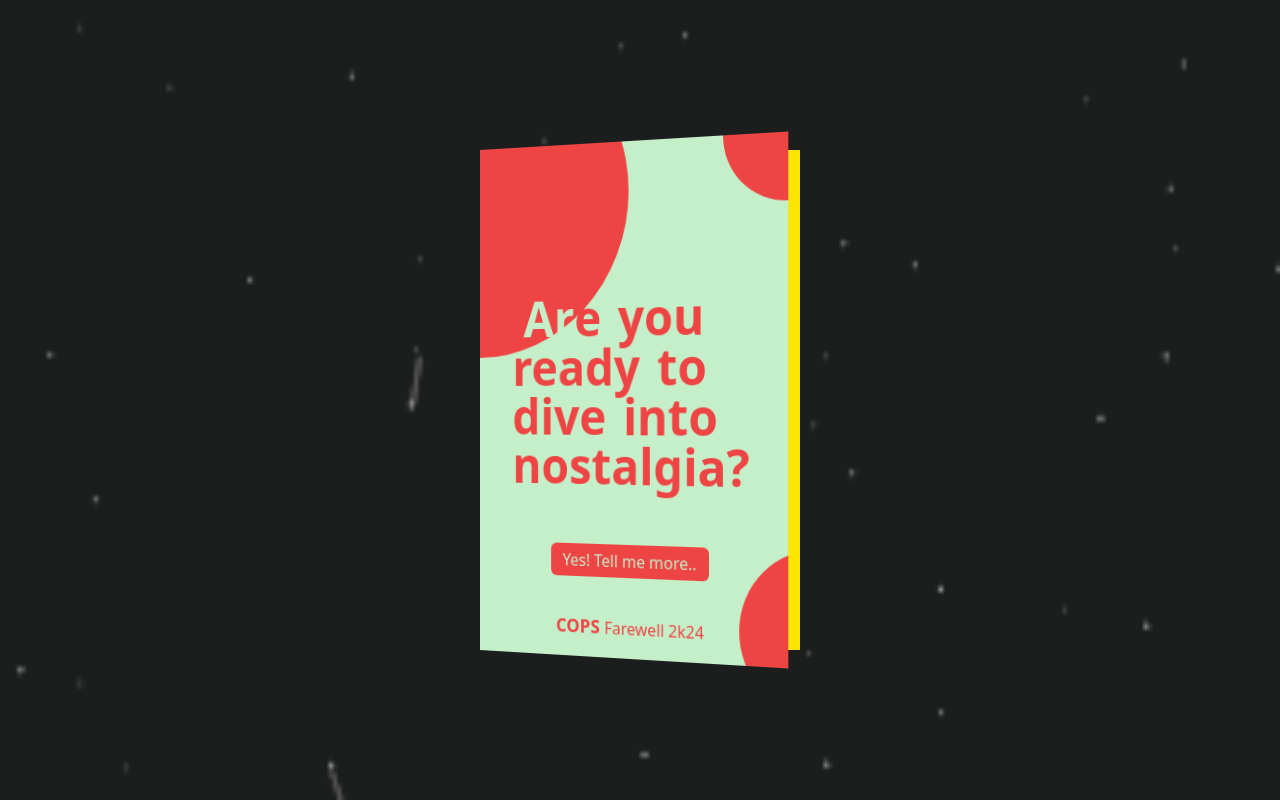
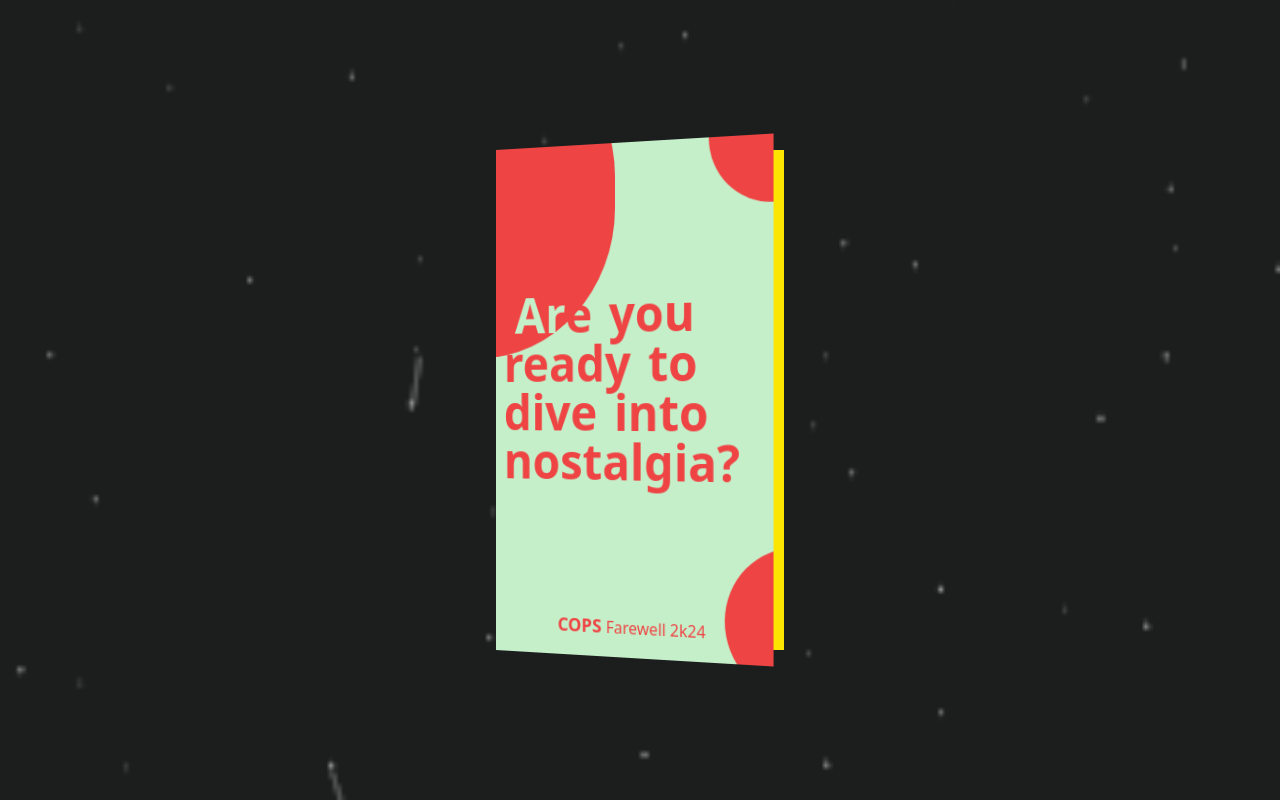
Before and after one commit to Varun-Kolanu/Farewell2k24, a React (Vite) app: page / in a window 1280 px wide. Built offline with nearby package versions, Linux system fonts and the light colour scheme.

Commit message:
update: design changes and add: App links

```diff
--- a/src/App.jsx
+++ b/src/App.jsx
@@ -84,16 +84,7 @@ const App = ({ senior }) => {
       className={`w-[100vw] h-[100vh] flex flex-col justify-center items-center bg-[#1c1e1e]`}
     >
       <CanvasBackground />
-
-      {page > 1 && (
-        <button
-          onClick={handlePrev}
-          className="bg-gray-500 text-white px-3 py-1 rounded-md relative -top-6 z-10"
-        >
-          Previous
-        </button>
-      )}
-      <div id="book" className="relative w-80 h-[500px] z-10">
+      <div id="book" className="relative w-72 h-[500px] z-10">
         {cards}
       </div>
     </main>
--- a/src/cards/Card1.jsx
+++ b/src/cards/Card1.jsx
@@ -2,22 +2,30 @@ import React from "react";
 
 const Card1 = ({ page, handleNext, handlePrev }) => {
   return (
-		<div className={`perspective-1 ${page > 1 && "w-0 h-0"} absolute`}>
     <div
-				className={` transition-all duration-1000 origin-left ${page > 1 && "rotate-y-135"} ${
+      className={`perspective-1 ${
+        page > 1 && "w-0 h-0"
+      } absolute cursor-default`}
+      onClick={() => page <= 1 && handleNext()}
+    >
+      <div
+        className={` transition-all duration-1000 origin-left ${
+          page > 1 && "rotate-y-135"
+        } ${
           page == 1 && "rotate-y-20"
-				} overflow-hidden w-80 h-[500px] relative bg-[#c5efc9] flex flex-col justify-center items-center`}
+        } overflow-hidden w-72 h-[500px] relative bg-[#c5efc9] flex flex-col justify-center items-center`}
         onClick={() => {
           page > 1 && handlePrev();
-				}}>
+        }}
+      >
         {page == 1 && (
           <>
-						<div className="bg-red-500 w-80 h-80 rounded-full absolute -top-28 -left-40"></div>
+            <div className="bg-red-500 w-72 h-80 rounded-full absolute -top-28 -left-40"></div>
             <div className="bg-red-500 w-16 h-16 rounded-bl-full absolute top-0 right-0"></div>
-						<div className="bg-red-500 w-40 h-40 rounded-full absolute -bottom-12 -right-28"></div>
+            <div className="bg-red-500 w-36 h-36 rounded-full absolute -bottom-8 -right-24"></div>
 
             <div className="p-9 ">
-							<div className="text-5xl space-x-3 font-bold font-sans z-10 relative top-2 left-3">
+              <div className="text-5xl space-x-3 font-bold font-sans z-10 relative -top-3">
                 <span className="text-[#c5efc9]">Ar</span>
                 <span className="text-red-500 relative -left-3 [word-spacing:5px]">
                   e you ready to dive into nostalgia?
@@ -25,14 +33,9 @@ const Card1 = ({ page, handleNext, handlePrev }) => {
               </div>
             </div>
 
-						<button
-							onClick={handleNext}
-							className="bg-red-500 text-[#c5efc9] px-3 py-1 rounded-md relative top-6">
-							Yes! Tell me more..
-						</button>
-
             <div className="absolute bottom-4 text-red-500 font-sans">
-							<span className="font-bold text-lg"> COPS </span> <span> Farewell 2k24 </span>
+              <span className="font-bold text-lg"> COPS </span>{" "}
+              <span> Farewell 2k24 </span>
             </div>
           </>
         )}
--- a/src/cards/Card2.jsx
+++ b/src/cards/Card2.jsx
@@ -2,27 +2,35 @@ import React from "react";
 
 const Card2 = ({ page, handleNext, senior, handlePrev }) => {
   return (
-		<div className={`perspective-2 ${page > 2 && "w-0 h-0"} absolute`}>
     <div
-				className={` transition-all duration-1000 origin-left ${page > 2 && "rotate-y-135"} ${
+      className={`perspective-2 ${
+        page > 2 && "w-0 h-0"
+      } absolute cursor-default`}
+      onClick={() => page <= 2 && handleNext()}
+    >
+      <div
+        className={` transition-all duration-1000 origin-left ${
+          page > 2 && "rotate-y-135"
+        } ${
           page == 2 && "rotate-y-20"
-				} overflow-hidden w-80 h-[500px] relative bg-[#fce501] flex flex-col justify-around items-center`}
+        } overflow-hidden w-72 h-[500px] relative bg-[#fce501] flex flex-col justify-around items-center`}
         onClick={() => {
           page > 2 && handlePrev();
-				}}>
+        }}
+      >
         {page == 2 && (
           <>
             <div className="pl-5 pr-3 relative mb-2">
               <div className="flex flex-col">
-								<div className="text-md text-[#fc618a] font-sans space-x-1">
+                <div className="text-lg text-[#fc618a] font-sans space-x-1">
                   The results are just in! The COPS Award in category
                 </div>
-								<div className="text-[#fd7196] text-4xl space-x-3 font-bold font-sans mb-1 flex content-center">
+                <div className="text-[#fd7196] text-5xl space-x-3 font-bold font-sans mb-1 flex content-center">
                   {senior.custom_award_title}
                 </div>
                 <span className="text-[#fd7196] text-lg">
                   goes to none other than{" "}
-									<div className="font-semibold text-3xl">{senior.name}</div>
+                  <div className="font-semibold text-4xl">{senior.name}</div>
                 </span>
               </div>
             </div>
@@ -40,11 +48,6 @@ const Card2 = ({ page, handleNext, senior, handlePrev }) => {
 
                 <img src="/award.jpg" className="w-full mb-2 z-10 h-full" />
               </div>
-							<button
-								onClick={handleNext}
-								className="bg-[#fc618a] text-[#fce501] px-3 py-1 rounded-md w-20 h-8 m-2">
-								Next
-							</button>
             </div>
           </>
         )}
--- a/src/cards/Card3.jsx
+++ b/src/cards/Card3.jsx
@@ -2,14 +2,22 @@ import React from "react";
 
 const Card3 = ({ page, handleNext, handlePrev }) => {
   return (
-		<div className={`perspective-3 ${page > 3 && "w-0 h-0"} absolute`}>
     <div
-				className={`py-2 transition-all duration-1000 origin-left ${page > 3 && "rotate-y-135"} ${
+      className={`perspective-3 ${
+        page > 3 && "w-0 h-0"
+      } absolute cursor-default`}
+      onClick={() => page <= 3 && handleNext()}
+    >
+      <div
+        className={`py-2 transition-all duration-1000 origin-left ${
+          page > 3 && "rotate-y-135"
+        } ${
           page == 3 && "rotate-y-20"
-				} overflow-hidden w-80 h-[500px] relative bg-red-500 flex flex-col justify-around items-center`}
+        } overflow-hidden w-72 h-[500px] relative bg-red-500 flex flex-col justify-around items-center`}
         onClick={() => {
           page > 3 && handlePrev();
-				}}>
+        }}
+      >
         {page == 3 && (
           <>
             <div className="pl-5 pr-3 relative mb-2">
@@ -17,25 +25,36 @@ const Card3 = ({ page, handleNext, handlePrev }) => {
                 <span
                   className="
                     text-white
-                  text-4xl space-x-3 font-bold font-sans">
+                  text-[2rem] space-x-3 font-bold font-sans"
+                >
                   In your honour, we have decided to host a dinner
                 </span>
               </div>
             </div>
 
-						<div className="w-full h-full flex justify-center items-center">
-							<img src="/dinner.jpg" className="rounded-full w-56 h-56" />
+            <div className="w-full h-full flex justify-center items-center relative">
+              <img
+                src="/dinner.jpg"
+                className="rounded-full w-64 h-64 shadow-md shadow-white z-10 absolute"
+              />
+              <img
+                src="/dinner.jpg"
+                className="rounded-full w-56 h-56 shadow-md shadow-white z-20 absolute"
+              />
+              <img
+                src="/dinner.jpg"
+                className="rounded-full w-48 h-48 shadow-md shadow-white z-30 absolute"
+              />
             </div>
 
-						<button
-							onClick={handleNext}
-							className="bg-white text-red-500 px-3 py-1 rounded-md w-20 h-8 m-2">
-							Next
-						</button>
+            <div className="text-white font-mono">
+              <span className="font-bold text-lg"> COPS </span>{" "}
+              <span> Farewell 2k24 </span>
+            </div>
 
-						<div className="text-white font-mono">
-							<span className="font-bold text-lg"> COPS </span> <span> Farewell 2k24 </span>
-						</div>
+            <div className="rounded-full border-white w-12 h-12 border-2 absolute -right-6 -bottom-6"></div>
+            <div className="rounded-full border-white w-16 h-16 border-2 absolute -right-8 -bottom-8"></div>
+            <div className="rounded-full border-white w-20 h-20 border-2 absolute -right-10 -bottom-10"></div>
           </>
         )}
       </div>
--- a/src/cards/Card5.jsx
+++ b/src/cards/Card5.jsx
@@ -1,35 +1,67 @@
 import React from "react";
+import { MdOutlineFlightTakeoff } from "react-icons/md";
+import { FaGlassCheers } from "react-icons/fa";
 
 const Card5 = ({ page, handleNext, handlePrev }) => {
   return (
-		<div className={`perspective-5 ${page > 5 && "w-0 h-0"} absolute`}>
     <div
-				className={`transition-all duration-1000 origin-left ${page > 5 && "rotate-y-135"} ${
+      className={`perspective-5 ${
+        page > 5 && "w-0 h-0"
+      } absolute cursor-default`}
+      onClick={() => page <= 5 && handleNext()}
+    >
+      <div
+        className={`transition-all duration-1000 origin-left ${
+          page > 5 && "rotate-y-135"
+        } ${
           page == 5 && "rotate-y-20"
-				} overflow-hidden w-80 h-[500px] relative bg-[#2f46ba] flex flex-col items-center z-40`}
+        } overflow-hidden w-72 h-[500px] relative bg-[#2f46ba] flex flex-col justify-start items-center z-40`}
         onClick={() => {
           page > 5 && handlePrev();
-				}}>
+        }}
+      >
         {page == 5 && (
           <>
-						<div className="pt-4 relative">
-							<span className="text-white text-4xl flex justify-center">COPS Farewell</span>
+            <div className="text-[#1ed760] font-sans mt-4">
+              <span className="font-bold text-lg"> COPS </span>{" "}
+              <span> Farewell 2k24 </span>
             </div>
-						<div className="w-full h-full z-30 flex flex-col items-center">
-							<img src="/invitation.jpg" className="w-full h-4/5 py-8 px-12 z-20" />
-							<span className="flex justify-center z-30 pl-4 pr-1 text-[#2f46ba] font-bold relative -top-3">
-								Do not forget to carry your plane ticket and the puzzle piece with it! It's going to
-								be a fun ride!
+
+            <div className="relative w-full h-1/2 pl-5 top-16">
+              <img
+                src="/invitation.jpg"
+                className="w-48 h-36 skew-y-12 shadow-md shadow-green-200 absolute z-30 rounded-md"
+              />
+              <img
+                src="/invitation.jpg"
+                className="w-48 h-36 skew-y-12 shadow-md shadow-green-200 absolute z-20 left-12 rounded-md opacity-80"
+              />
+              <img
+                src="/invitation.jpg"
+                className="w-48 h-36 skew-y-12 shadow-md shadow-green-200 absolute z-10 left-24 rounded-md opacity-60"
+              />
+            </div>
+
+            <div className="w-full z-30 flex flex-col items-center text-lg">
+              <span className="flex justify-center z-30 pl-4 pr-1 text-[#1ed760] font-bold relative">
+                Do not forget to carry your plane ticket and the puzzle piece
+                with it! It's going to be a fun ride!
               </span>
             </div>
-						<button
-							onClick={handleNext}
-							className="bg-[#2f46ba] text-[#1ed760] px-3 py-1 rounded-md w-20 h-8 absolute bottom-3 z-30">
-							Next
-						</button>
-						<div className="border-b-[#1ed760] border-b-[350px] border-x-[50px] w-0 h-0 border-t-0 border-x-transparent absolute bottom-14 -left-6 rotate-[30deg] z-30"></div>
-						<div className="border-b-[#1ed760] border-b-[600px] border-x-[200px] w-0 h-0 border-t-0 border-x-transparent absolute -bottom-24 -left-4 rotate-[25deg]"></div>
-						<div className="border-b-[#1ed760] border-b-[350px] border-x-[60px] w-0 h-0 border-t-0 border-x-transparent absolute -bottom-8 -right-20 rotate-[30deg] z-20"></div>
+
+            <MdOutlineFlightTakeoff className="text-[#1ed760] w-10 h-10 -rotate-12 absolute bottom-2 left-2" />
+
+            <div className="rounded-full border-[#1ed760] w-8 h-8 border-2 absolute -bottom-4"></div>
+            <div className="rounded-full border-[#1ed760] w-12 h-12 border-2 absolute -bottom-6"></div>
+            <div className="rounded-full border-[#1ed760] w-16 h-16 border-2 absolute -bottom-8"></div>
+            <div className="rounded-full border-[#1ed760] w-20 h-20 border-2 absolute -bottom-10"></div>
+            <div className="rounded-full border-[#1ed760] w-24 h-24 border-2 absolute -bottom-12"></div>
+            <div className="rounded-full border-[#1ed760] w-28 h-28 border-2 absolute -bottom-14"></div>
+            <div className="rounded-full border-[#1ed760] w-32 h-32 border-2 absolute -bottom-16"></div>
+            <div className="rounded-full border-[#1ed760] w-36 h-36 border-2 absolute -bottom-[72px]"></div>
+            <div className="rounded-full border-[#1ed760] w-40 h-40 border-2 absolute -bottom-20"></div>
+
+            <FaGlassCheers className="text-[#1ed760] w-10 h-10 absolute bottom-2 right-2" />
           </>
         )}
       </div>
--- a/src/cards/Card6.jsx
+++ b/src/cards/Card6.jsx
@@ -2,32 +2,42 @@ import React from "react";
 
 const Card6 = ({ page, handleNext, handlePrev }) => {
   return (
-		<div className={`perspective-6 ${page > 6 && "w-0 h-0"} absolute`}>
     <div
-				className={` transition-all duration-1000 origin-left ${page > 6 && "rotate-y-135"} ${
+      className={`perspective-6 ${
+        page > 6 && "w-0 h-0"
+      } absolute cursor-default`}
+      onClick={() => page <= 6 && handleNext()}
+    >
+      <div
+        className={` transition-all duration-1000 origin-left ${
+          page > 6 && "rotate-y-135"
+        } ${
           page == 6 && "rotate-y-20"
-				} overflow-hidden w-80 h-[500px] relative bg-[#1e1d24] flex flex-col justify-around items-center`}
+        } overflow-hidden w-72 h-[500px] relative bg-[#1e1d24] flex flex-col justify-around items-center`}
         onClick={() => {
           page > 6 && handlePrev();
-				}}>
+        }}
+      >
         {page == 6 && (
           <>
             <div className="text-[#f6f5fb] font-mono">
-							<span className="font-bold text-lg"> COPS </span> <span> Farewell 2k24 </span>
+              <span className="font-bold text-lg"> COPS </span>{" "}
+              <span> Farewell 2k24 </span>
             </div>
 
-						<div className="pl-5 pr-3 relative mb-2">
+            <div className="pl-5 pr-3 relative mb-2 -top-8">
               <div className="flex flex-col">
                 <span
                   className="
                     text-[#f6f5fb]
-                  text-4xl space-x-3 font-bold font-sans mb-1">
+                  text-4xl space-x-3 font-bold font-sans mb-1"
+                >
                   The dress code is Black & White
                 </span>
               </div>
             </div>
 
-						<div className="w-full px-3 flex flex-col items-center justify-between relative">
+            <div className="w-full px-3 flex flex-col items-center justify-between relative -top-8">
               <div className="relative">
                 <div className="bg-[#f6f5fb] w-32 h-32 rounded-full absolute -top-16 -right-16"></div>
                 <div className="bg-[#1e1d24] w-16 h-16 rounded-bl-full absolute top-0 right-0"></div>
@@ -35,13 +45,11 @@ const Card6 = ({ page, handleNext, handlePrev }) => {
                 <div className="bg-[#f6f5fb] w-32 h-32 rounded-full absolute -bottom-16 -left-16"></div>
                 <div className="bg-[#1e1d24] w-16 h-16 rounded-tr-full absolute bottom-0 left-0"></div>
 
-								<img src="/black_and_white.jpg" className="w-full h-full mb-2 z-10" />
+                <img
+                  src="/black_and_white.jpg"
+                  className="w-full h-full mb-2 z-10"
+                />
               </div>
-							<button
-								onClick={handleNext}
-								className="bg-[#f6f5fb] text-[#1e1d24] px-3 py-1 rounded-md w-20 h-8 m-2">
-								Next
-							</button>
             </div>
           </>
         )}
--- a/src/cards/Card7.jsx
+++ b/src/cards/Card7.jsx
@@ -3,49 +3,59 @@ import { FaApple, FaAndroid } from "react-icons/fa";
 
 const Card7 = ({ page, handleNext, handlePrev }) => {
   return (
-    <div className={`perspective-1 ${page > 7 && "w-0 h-0"} absolute`}>
+    <div
+      className={`perspective-7 ${
+        page > 7 && "w-0 h-0"
+      } absolute cursor-default`}
+    >
       <div
-        className={` transition-all duration-1000 origin-left overflow-hidden w-80 h-[500px] relative bg-[#f95d42] flex flex-col justify-center items-center`}
+        className={` transition-all duration-1000 origin-left overflow-hidden w-72 h-[500px] relative bg-[#bb1d80] flex flex-col justify-around items-center`}
         onClick={() => {
           page > 7 && handlePrev();
         }}
       >
         {page == 7 && (
           <>
+            <div className=" text-[#c5efc9] font-sans">
+              <span className="font-bold text-lg"> COPS </span>{" "}
+              <span> Farewell 2k24 </span>
+            </div>
             <div className="p-9 ">
-              <div className="text-3xl space-x-3 font-bold font-sans z-10 relative ">
+              <div className="text-[1.7rem] space-x-3 font-bold font-sans z-10 relative -top-6">
                 <span
                   className="
                   text-[#c5efc9]
                   relative -left-3
                   [word-spacing:5px]"
                 >
-                  Unlock the magical surprise with your invitation!
+                  Unlock the magical surprise 🤩 with your invitation!
                 </span>
               </div>
             </div>
 
-            <div className="w-full flex justify-between px-2 py-3 underline mt-2 text-xl text-[#c5efc9]">
+            <div className="w-full flex justify-around px-2 py-3 underline mt-2 text-xl text-[#c5efc9] relative -top-12">
               <a href="" className="flex items-center">
                 <FaApple className="inline-block text-2xl" />
                 <span>iOS</span>
               </a>
-              <a href="">
+              <a
+                href="https://drive.google.com/file/d/1aywZ-JLUsbN3MTAv2zy02MPanAQ7yf1V/view?usp=drivesdk"
+                target="_blank"
+              >
                 <FaAndroid className="inline-block text-2xl mr-1" />
                 Android
               </a>
             </div>
 
-            <ol className="text-[#c5efc9]">
+            <ol className="text-[#c5efc9] text-lg relative bottom-8">
               <li>1. Download and install the app</li>
               <li>2. Open & scan your invitation</li>
               <li>3. Enjoy the Surprise!</li>
             </ol>
 
-            <div className="absolute bottom-4 text-[#c5efc9] font-sans">
-              <span className="font-bold text-lg"> COPS </span>{" "}
-              <span> Farewell 2k24 </span>
-            </div>
+            <span className="text-[#c5efc9] text-lg font-bold">
+              See you at 17 Apr 👋
+            </span>
           </>
         )}
       </div>
--- a/src/index.css
+++ b/src/index.css
@@ -45,9 +45,15 @@
     perspective-origin: right;
   }
 
-  .perspective-5 {
+  .perspective-6 {
     perspective: 5200px;
     -webkit-perspective: 5200px;
+    perspective-origin: right;
+  }
+
+  .perspective-7 {
+    perspective: 6000px;
+    -webkit-perspective: 6000px;
     perspective-origin: right;
   }
 
```
Also changed, not shown: src/cards/Card4.jsx (+16 -21 lines), public/invitation.jpg, public/tanish.avif (added). Lines whose indentation alone changed are shown as unchanged.
